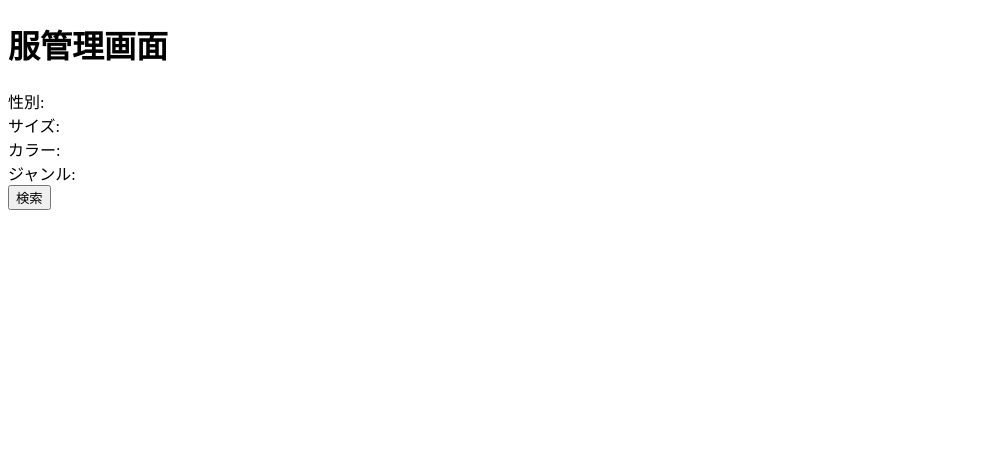
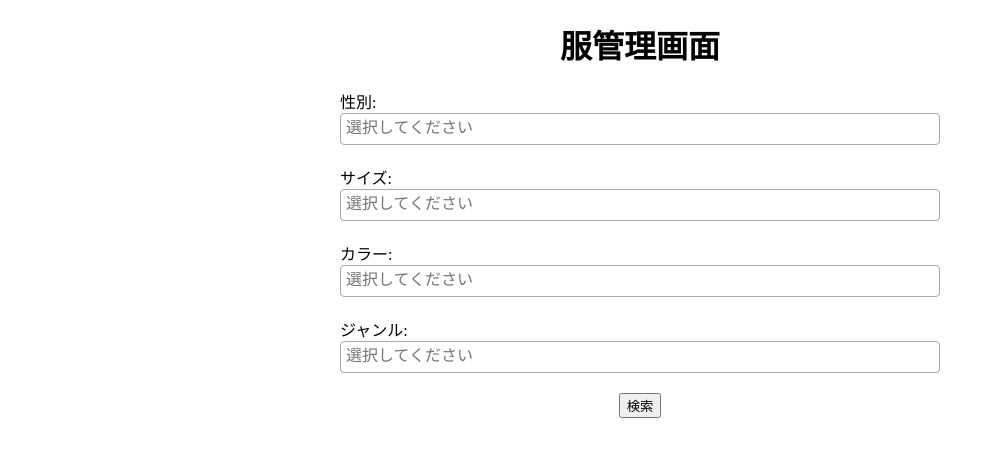
Before and after one commit to gdgdbaby21/Baby-Closet, a Django app: page /clothes/ in a window 1280 px wide. Shown: the top 457 px of the page, without its empty margins (0-995 px from the left). Run offline with Django 5.2, Linux system fonts and the light colour scheme; some libraries are stand-ins or nearby versions.

Commit message:
服管理の検索画面の実装

```diff
--- a/app/templates/clothes.html
+++ b/app/templates/clothes.html
@@ -3,33 +3,92 @@
 <head>
     <meta charset="UTF-8">
     <title>服管理画面</title>
-    <!-- Select2 CSS (デザインを適用) -->
-    <link href="https://cdn.jsdelivr.net/npm/select2@4.1.0/dist/css/select2.min.css" rel="stylesheet" />
-    <!-- Select2 JavaScript (機能を提供) -->
-<script src="https://cdn.jsdelivr.net/npm/select2@4.1.0/dist/js/select2.min.js"></script>
+    <!-- Select2 CSS -->
+    <link href="https://cdn.jsdelivr.net/npm/select2@4.0.13/dist/css/select2.min.css" rel="stylesheet" />
+    <style>
+        .select2-container {
+            width: 100% !important; /* 各セレクトボックスを横幅100%に設定 */
+        }
+        .form-group {
+            margin-bottom: 20px; /* 各セレクトボックスの間隔を調整 */
+        }
+        form {
+            max-width: 600px; /* フォームの幅を適切に設定 */
+            margin: 0 auto; /* フォームを中央揃え */
+        }
+    </style>
 </head>
 <body>
-    <h1>服管理画面</h1>
+    <h1 style="text-align: center;">服管理画面</h1>
     <form method="get">
-        {{ form.as_p }}
-        <div>
-            <label for="id_gender">性別:</label>
-            {{ form.gender }}
+        <div class="form-group">
+            <label for="gender">性別:</label>
+            <select id="gender" class="select2" multiple="multiple" name="gender">
+                <option value="Male">男性</option>
+                <option value="Female">女性</option>
+            </select>
         </div>
-        <div>
-            <label for="id_size">サイズ:</label>
-            {{ form.size }}
+        <div class="form-group">
+            <label for="size">サイズ:</label>
+            <select id="size" class="select2" multiple="multiple" name="size">
+                <option value="50-60">50-60</option>
+                <option value="70">70</option>
+                <option value="80">80</option>
+                <option value="90">90</option>
+                <option value="100">100</option>
+                <option value="110">110</option>
+                <option value="120">120</option>
+                <option value="130">130</option>
+                <option value="140">140</option>
+            </select>
         </div>
-        <div>
-            <label for="id_color">カラー:</label>
-            {{ form.color }}
+        <div class="form-group">
+            <label for="color">カラー:</label>
+            <select id="color" class="select2" multiple="multiple" name="color">
+                <option value="white">白</option>
+                <option value="black">黒</option>
+                <option value="gray">グレー</option>
+                <option value="brown">茶</option>
+                <option value="beige">ベージュ</option>
+                <option value="green">緑</option>
+                <option value="blue">青</option>
+                <option value="purple">紫</option>
+                <option value="yellow">黄</option>
+                <option value="pink">ピンク</option>
+                <option value="red">赤</option>
+                <option value="orange">オレンジ</option>
+                <option value="other">その他</option>
+            </select>
         </div>
-        <div>
-            <label for="id_genre">ジャンル:</label>
-            {{ form.genre }}
+        <div class="form-group">
+            <label for="genre">ジャンル:</label>
+            <select id="genre" class="select2" multiple="multiple" name="genre">
+                <option value="tops">トップス</option>
+                <option value="skirts">スカート</option>
+                <option value="outer">アウター</option>
+                <option value="onepiece">ワンピース</option>
+                <option value="pants">パンツ</option>
+                <option value="hat">帽子</option>
+                <option value="maternity">マタニティ</option>
+                <option value="other">その他</option>
+            </select>
         </div>
-        <button type="submit">検索</button>
+        <button type="submit" style="display: block; margin: 0 auto;">検索</button>
+    </form>
 
-    </form>
+    <!-- jQuery -->
+    <script src="https://code.jquery.com/jquery-3.6.0.min.js"></script>
+    <!-- Select2 JavaScript -->
+    <script src="https://cdn.jsdelivr.net/npm/select2@4.0.13/dist/js/select2.min.js"></script>
+    <script>
+        $(document).ready(function() {
+            // 全てのセレクトボックスにSelect2を適用
+            $('.select2').select2({
+                placeholder: "選択してください",
+                allowClear: true,
+                width: '100%' // セレクトボックスの幅を100%に設定
+            });
+        });
+    </script>
 </body>
 </html>
--- a/app/views.py
+++ b/app/views.py
@@ -131,21 +131,21 @@ class Clothes_createView(CreateView):
     success_url = reverse_lazy('clothes')
 
 
-class ClothingSearchView(FormView, ListView):
+class ClothingSearchView(FormView):
     template_name = 'clothes.html'
     form_class = ClothingSearchForm
 
-    def form_valid(self, form):
-        """
-        フォームが有効な場合の処理
-        """
+    def get_context_data(self, **kwargs):
+        # デフォルトのコンテキストを取得
+        context = super().get_context_data(**kwargs)
+
         products = Clothes.objects.all()
-
-        # フォームから取得したデータでフィルタリング
-        gender = form.cleaned_data.get('gender')
-        size = form.cleaned_data.get('size')
-        color = form.cleaned_data.get('color')
-        genre = form.cleaned_data.get('genre')
+        form = self.get_form()
+        if form.is_valid():
+            gender = form.cleaned_data.get('gender')
+            size = form.cleaned_data.get('size')
+            color = form.cleaned_data.get('color')
+            genre = form.cleaned_data.get('genre')
 
         if gender:
             products = products.filter(gender__in=gender)
@@ -157,13 +157,5 @@ class ClothingSearchView(FormView, ListView):
             products = products.filter(genre__in=genre)
 
         # フィルタリングされた結果をコンテキストに渡す
-        context = self.get_context_data(form=form, products=products)
-        return self.render_to_response(context)
-
-    def form_invalid(self, form):
-        """
-        フォームが無効な場合の処理
-        """
-        # 無効なフォームでも空の結果を返す
-        context = self.get_context_data(form=form, products=[])
-        return self.render_to_response(context)
+        context['products']  = products
+        return context
```
Also changed, not shown: app/forms.py (+4 -4 lines), db.sqlite3.
